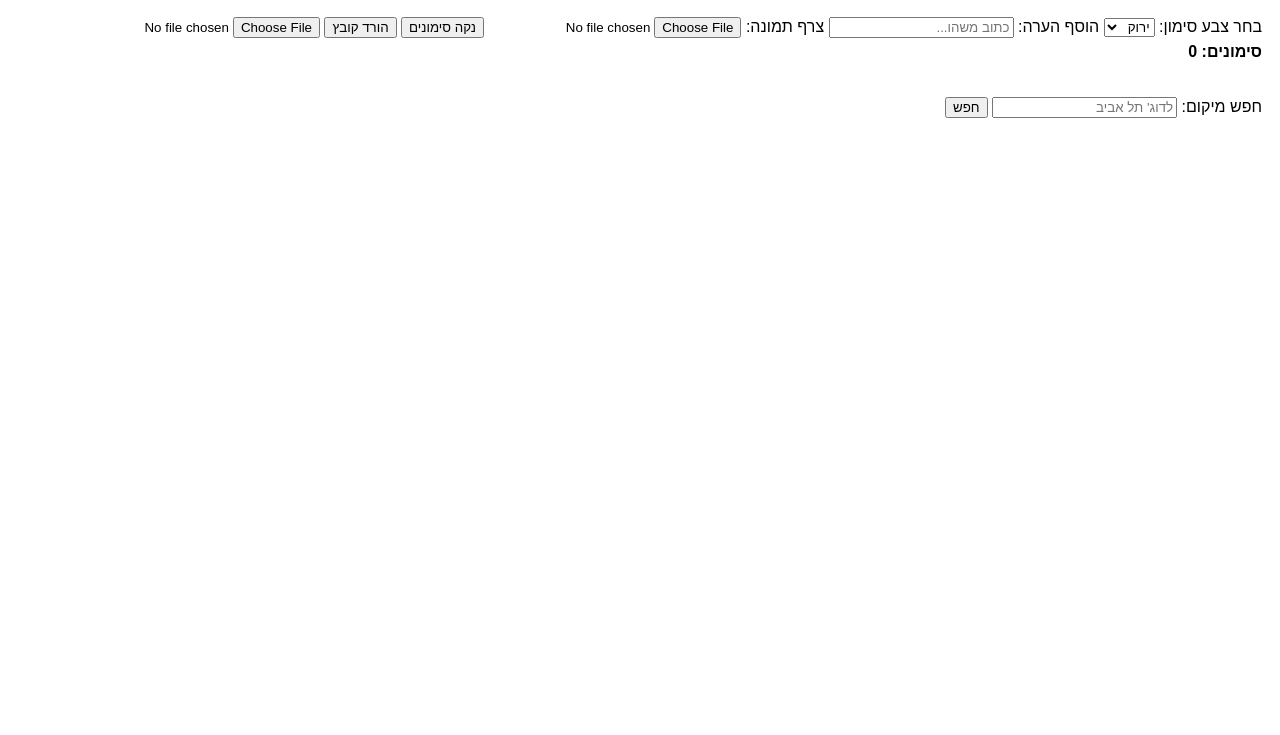
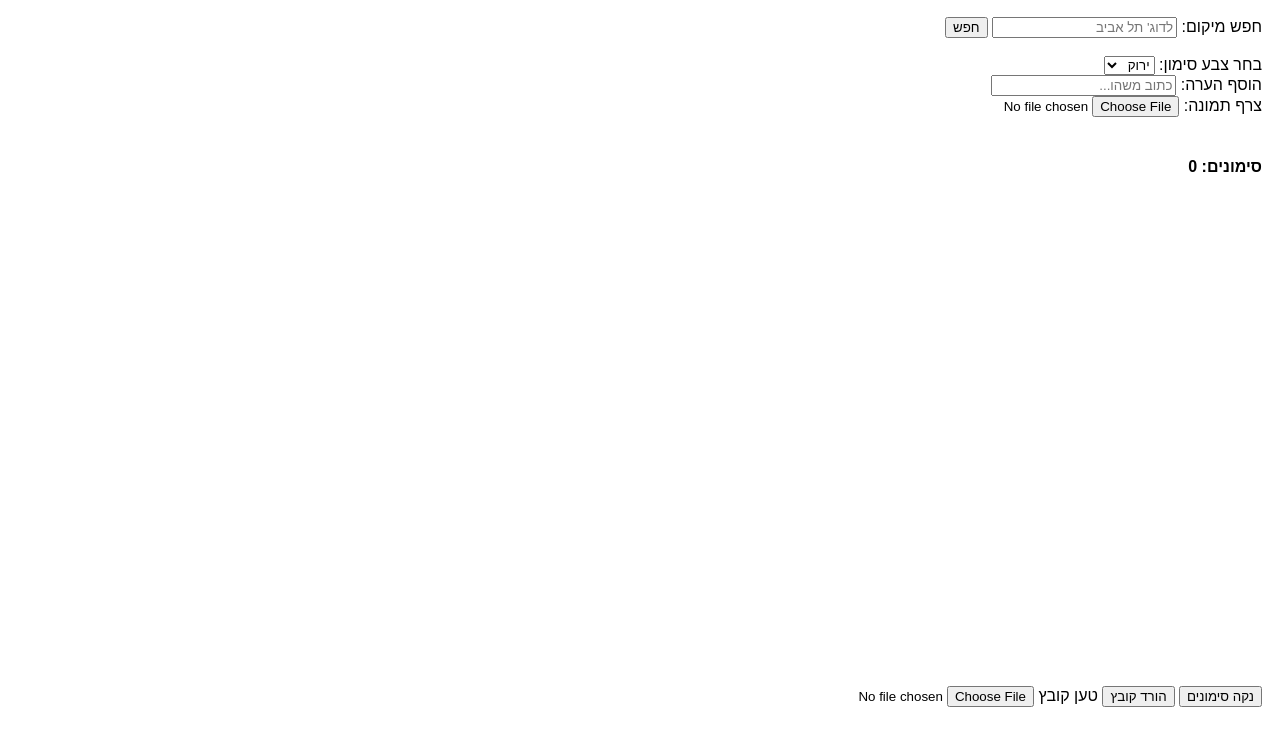
Before and after one commit to bambiker/parkinfo, a plain HTML site: page index.html in a window 1280 px wide. Shown: the part 69-804 px from the top of the page. Drawn offline with nearby package versions, Linux system fonts and the light colour scheme.

Commit message:
Update index.html

```diff
--- a/index.html
+++ b/index.html
@@ -48,6 +48,11 @@
 <h2>מידע על חניות וחניונים בישראל</h2>
 
 <div id="controls">
+    <label for="searchBox">חפש מיקום:</label>
+    <input type="text" id="searchBox" placeholder="לדוג' תל אביב" />
+    <button onclick="searchLocation()">חפש</button>
+    <br><br>
+
     <label for="markerColor">בחר צבע סימון:</label>
     <select id="markerColor">
         <option value="green">ירוק</option>
@@ -59,23 +64,15 @@
         <option value="purple">סגול</option>
         <option value="orange">כתום</option>
     </select>
-
+    <br>
     <label for="markerText">הוסף הערה:</label>
-    <input type="text" id="markerText" placeholder="כתוב משהו..." />
+    <input type="text" id="markerText" placeholder="כתוב משהו..." /> <br>
 
     <label for="markerImage">צרף תמונה:</label>
-    <input type="file" id="markerImage" accept="image/*" capture="environment" onchange="previewImage(event)" />
-
-    <button onclick="clearMarkers()">נקה סימונים</button>
-    <button onclick="downloadMarkers()">הורד קובץ</button>
-    <input type="file" id="uploadFile" accept=".json" onchange="uploadMarkers(event)" />
-
-    <div id="markerCount">סימונים: 0</div>
+    <input type="file" id="markerImage" accept="image/*" capture="environment" onchange="previewImage(event)" /><br>
 
     <br><br>
-    <label for="searchBox">חפש מיקום:</label>
-    <input type="text" id="searchBox" placeholder="לדוג' תל אביב" />
-    <button onclick="searchLocation()">חפש</button>
+    <div id="markerCount">סימונים: 0</div>
 </div>
 
 <div id="map"></div>
@@ -83,6 +80,13 @@
 <div id="imageModal">
     <span class="close" onclick="document.getElementById('imageModal').style.display='none'">&times;</span>
     <img id="modalImage" src="" alt="תמונה מוגדלת">
+</div>
+
+<div id="controls">
+    <button onclick="clearMarkers()">נקה סימונים</button>
+    <button onclick="downloadMarkers()">הורד קובץ</button>
+    טען קובץ
+    <input type="file" id="uploadFile" accept=".json" onchange="uploadMarkers(event)" />
 </div>
 
 <script>
@@ -154,6 +158,10 @@ function addMarker(lat, lng, color, note, imageBase64 = null) {
 
     markers.push({ marker, data: { lat, lng, color, note, imageBase64, dateTime } });
     updateMarkerCount();
+
+    // Clear the input fields after adding the marker
+    document.getElementById("markerText").value = "";
+    document.getElementById("markerImage").value = "";
 }
 
 function updateMarkerCount() {
```
